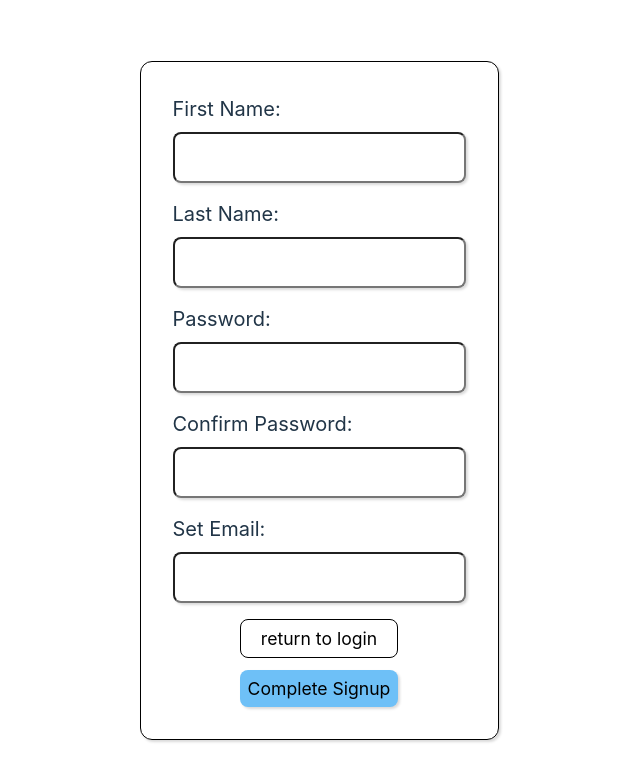
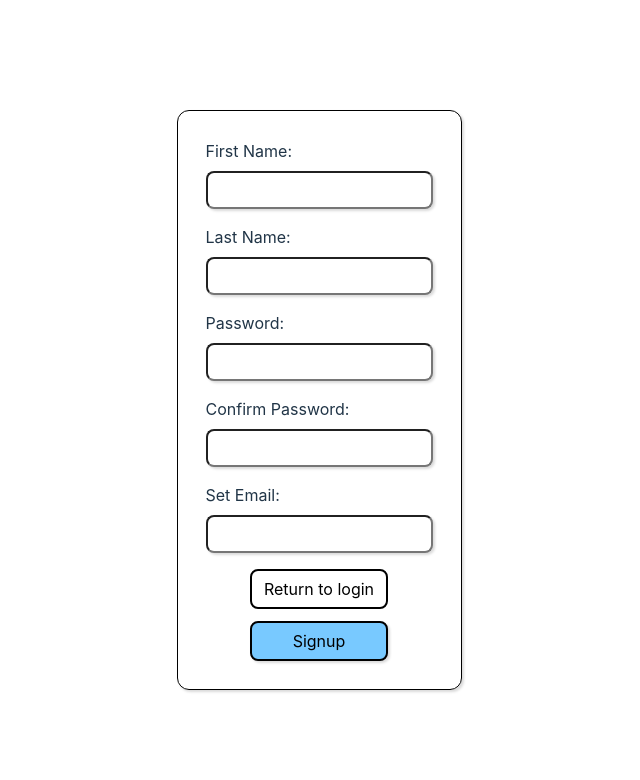
Before and after one commit to Eoljjang/poke-gear, a React (Vite) app in the folder client/: page /signup in a window 1280 px wide. Shown: the top 780 px of the page, without its empty margins (321-961 px from the left). Built offline with nearby package versions, Linux system fonts and the light colour scheme.

Commit message:
signup page restyling

```diff
--- a/client/src/styles/views/Signup.module.css
+++ b/client/src/styles/views/Signup.module.css
@@ -15,10 +15,9 @@
     flex-direction: column;
     align-items: center;
     gap: 16px;
-    padding: 12px;
-    font-size: 1.25rem;
+    font-size: 1rem;
     border: 1px solid black;
-    padding: 32px;
+    padding: 28px;
     border-radius: 12px;
     box-shadow: rgba(0, 0, 0, 0.15) 1.95px 1.95px 2.6px;
 }
@@ -32,8 +31,8 @@
 .input-container input{
     background-color: white ;
     color: black;
-    padding: 12px;
-    font-size: 1.25rem;
+    padding: 8px;
+    font-size: 1rem;
     box-shadow: rgba(0, 0, 0, 0.15) 1.95px 1.95px 2.6px;
     border-radius: 8px;
 }
@@ -48,9 +47,9 @@
 }
 
 .btn-return{
-    padding: 8px;
+    padding: 8px 12px 8px 12px;
     border-radius: 8px;
-    font-size: 1.1rem;
+    font-size: 1rem;
     width: 100%;
     background-color: white;
     color: black;
@@ -58,35 +57,37 @@
 }
 
 .btn-return:hover{
+    background-color: #78C9FF;
     scale: 1.05;
     transition: 0.2s;
-    border: 1px solid black;
+    border: 2px solid black;
 }
 
 .btn-return:not(:hover){
     transition: 0.2s;
-    border: 1px solid black;
+    border: 2px solid black;
 }
 
 .btn-submit{
-    padding: 8px;
+    padding: 8px 12px 8px 12px;
     border-radius: 8px;
-    font-size: 1.1rem;
+    font-size: 1rem;
     width: 100%;
-    background-color: #6ec0f7;
+    background-color: #78C9FF;
     color: black;
     box-shadow: rgba(0, 0, 0, 0.15) 1.95px 1.95px 2.6px;
+    border: 2px solid black;
 }
 
 .btn-submit:hover{
-    border: none;
+    border: 2px solid black;
+    background-color: white;
     scale: 1.05;
     transition: 0.2s;
 }
 
 .btn-submit:not(:hover){
     transition: 0.2s;
-    border: none;
 }
 
 .error-msg{
--- a/client/src/views/Signup.jsx
+++ b/client/src/views/Signup.jsx
@@ -96,8 +96,8 @@ function Signup() {
                 </div>
 
                 <div className={styles["btn-container"]}>
-                    <button className={styles["btn-return"]} onClick={handleReturn}>return to login</button>
-                    <button className={styles["btn-submit"]} type="submit">Complete Signup</button>
+                    <button className={styles["btn-return"]} onClick={handleReturn}>Return to login</button>
+                    <button className={styles["btn-submit"]} type="submit">Signup</button>
                 </div>
 
                 {errorMsg &&(
```
